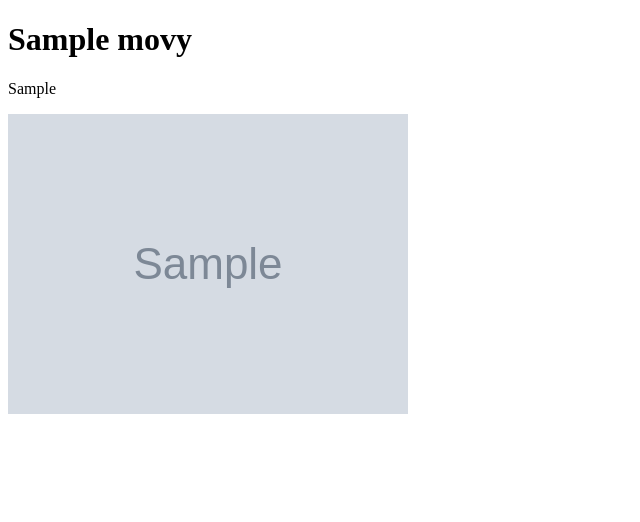
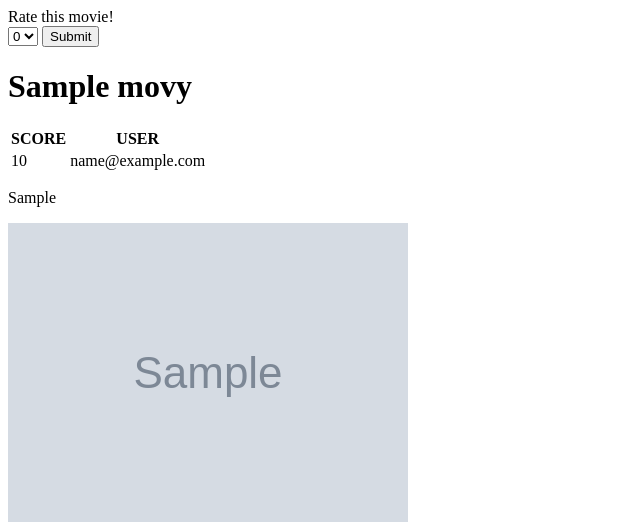
Before and after one commit to charlotte-bourg/ratings-v2, a Flask app: page /movies/1 in a window 1280 px wide. Shown: the top 522 px of the page, without its empty margins (0-640 px from the left). Run offline with Flask 2, Linux system fonts and the light colour scheme; tables that the repository leaves empty hold one stand-in row (values such as "Sample post"); grey boxes marked "Sample" are stand-in pictures.

Commit message:
login & ratings v1

```diff
--- a/server.py
+++ b/server.py
@@ -53,6 +53,18 @@ def create_user():
 
     return redirect('/')
 
+@app.route('/login', methods = ['POST'])
+def user_login():
+    email = request.form.get("email")
+    password = request.form.get("password")
+    user = crud.get_user_by_email(email)
+    if user.password == password:
+        flash("Logged in!")
+        session["user_id"] = user.user_id
+    else:
+        flash("Wrong password!")
+
+    return redirect('/')
 
 @app.route('/users/<user_id>')
 def show_user(user_id):
@@ -61,6 +73,19 @@ def show_user(user_id):
 
     return render_template('user_details.html', user = user)
 
+@app.route('/movies/<movie_id>/rate-movie')
+def submit_rating(movie_id):
+
+    user_rating = request.args.get("movie-rating")
+    current_user = crud.get_user_by_id(session["user_id"])
+    movie = crud.get_movie_by_id(movie_id)
+    rating = crud.create_rating(current_user, movie, user_rating)
+    db.session.add(rating)
+    db.session.commit()
+    return render_template('movie_details.html', movie = movie)
+
+
+
 if __name__ == "__main__":
     connect_to_db(app)
     app.run(host="0.0.0.0", debug=True)
--- a/templates/movie_details.html
+++ b/templates/movie_details.html
@@ -1,10 +1,28 @@
 {% extends 'base.html' %}
 
 {% block title %}{{ movie.title }} - Details{% endblock %}
-
+<!-- /users/{{ user.user_id }} -->
 {% block body %}
+<label for="movie-rating">Rate this movie!</label>
+<form action="/movies/{{ movie.movie_id }}/rate-movie">
+<select name="movie-rating" id="ratings">
+  <option value="0">0</option>
+  <option value="1">1</option>
+  <option value="2">2</option>
+  <option value="3">3</option>
+  <option value="4">4</option>
+  <option value="5">5</option>
+</select>
+<input type="submit">
+</form>
 <h1>{{ movie.title }}</h1>
-
+<table>
+  <th>SCORE</th>
+  <th>USER</th>
+    {% for rating in movie.ratings %}
+    <tr> <td>{{ rating.score}}</td> <td>{{ rating.user.email }}</td> </tr>
+    {% endfor %}
+</table>
 <p>
   {{ movie.overview }}
 </p>
```
